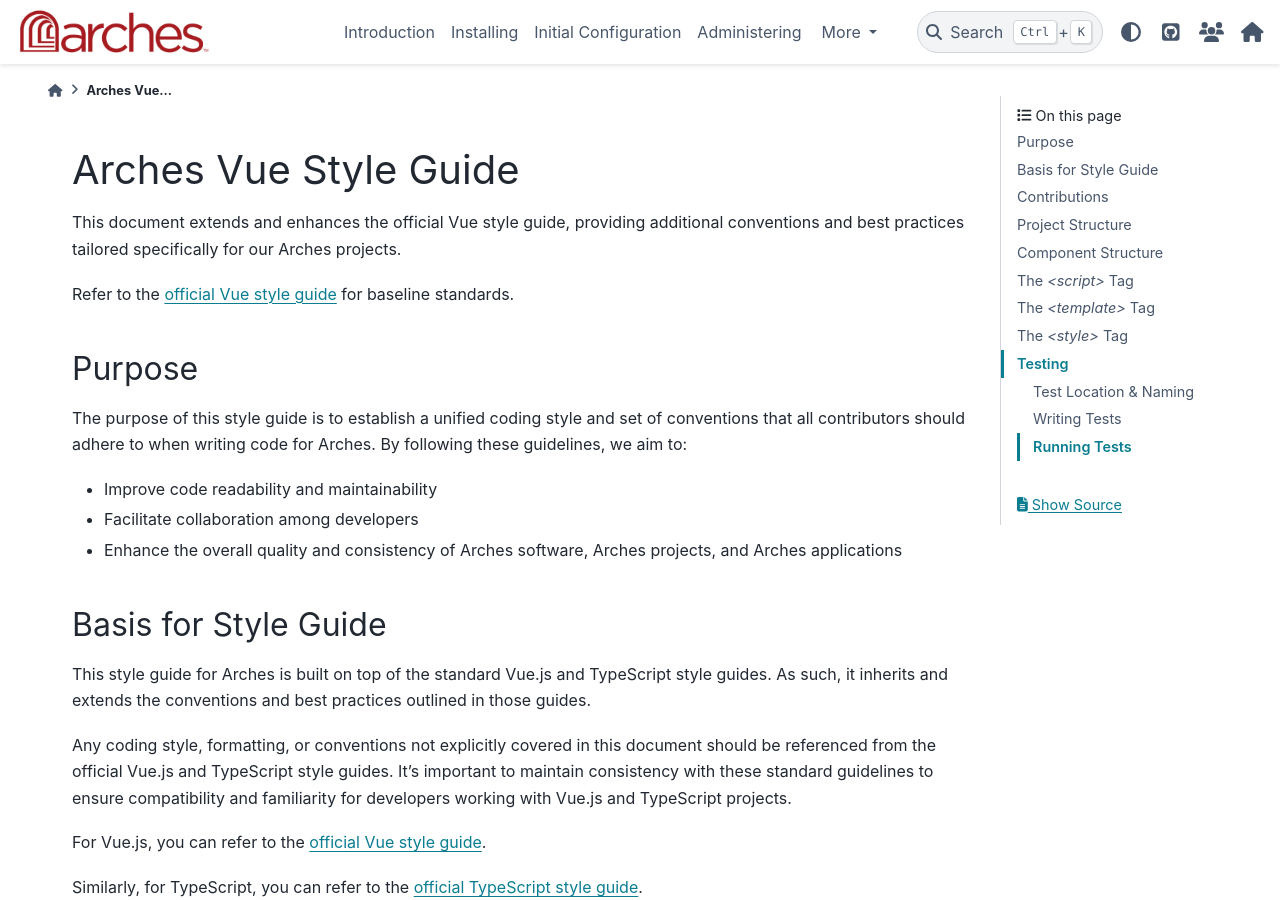
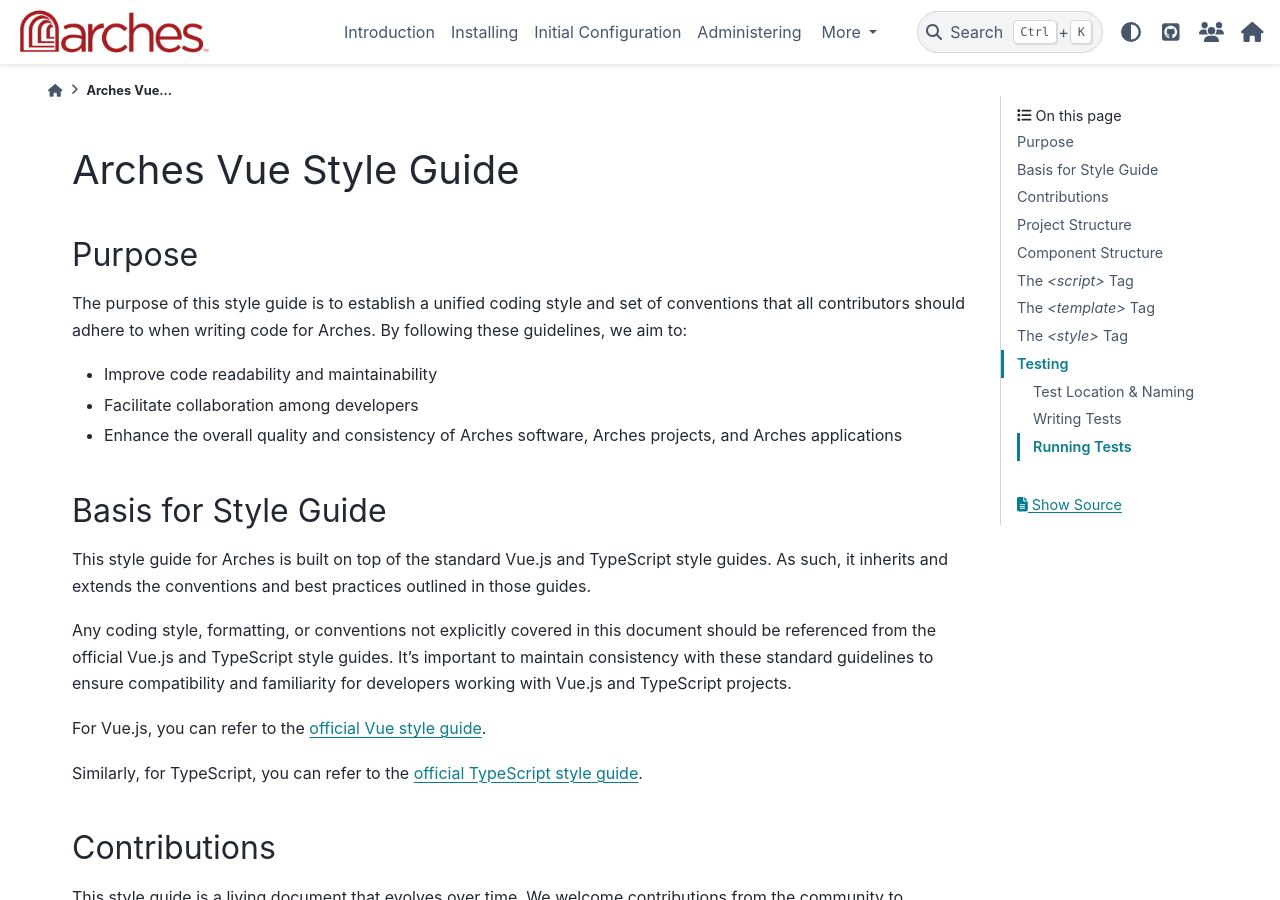
Before and after one commit to archesproject/arches-docs, a Sphinx documentation site: the page built from docs/developing/vue/arches-vue-styleguide.rst, in a window 1280 px wide and 900 px high. Built offline with Sphinx 7.4.7 and the PyData theme 0.15.4, drawn with Linux system fonts in a browser that asks for light colours.

Commit message:
nit #481

```diff
--- a/docs/developing/vue/arches-vue-styleguide.rst
+++ b/docs/developing/vue/arches-vue-styleguide.rst
@@ -1,10 +1,6 @@
 ######################
 Arches Vue Style Guide
 ######################
-
-This document extends and enhances the official Vue style guide, providing additional conventions and best practices tailored specifically for our Arches projects.
-
-Refer to the `official Vue style guide <https://vuejs.org/style-guide/>`_ for baseline standards.
 
 Purpose
 =======
```
